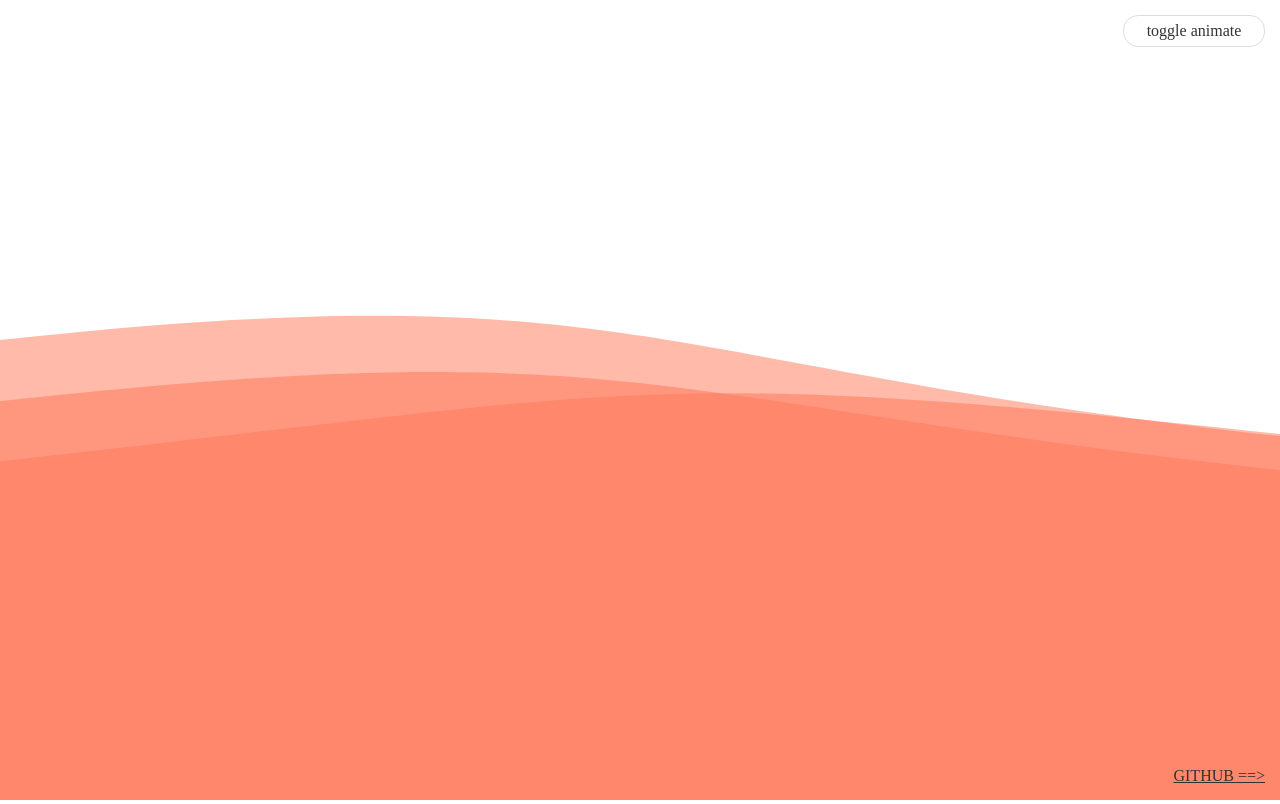
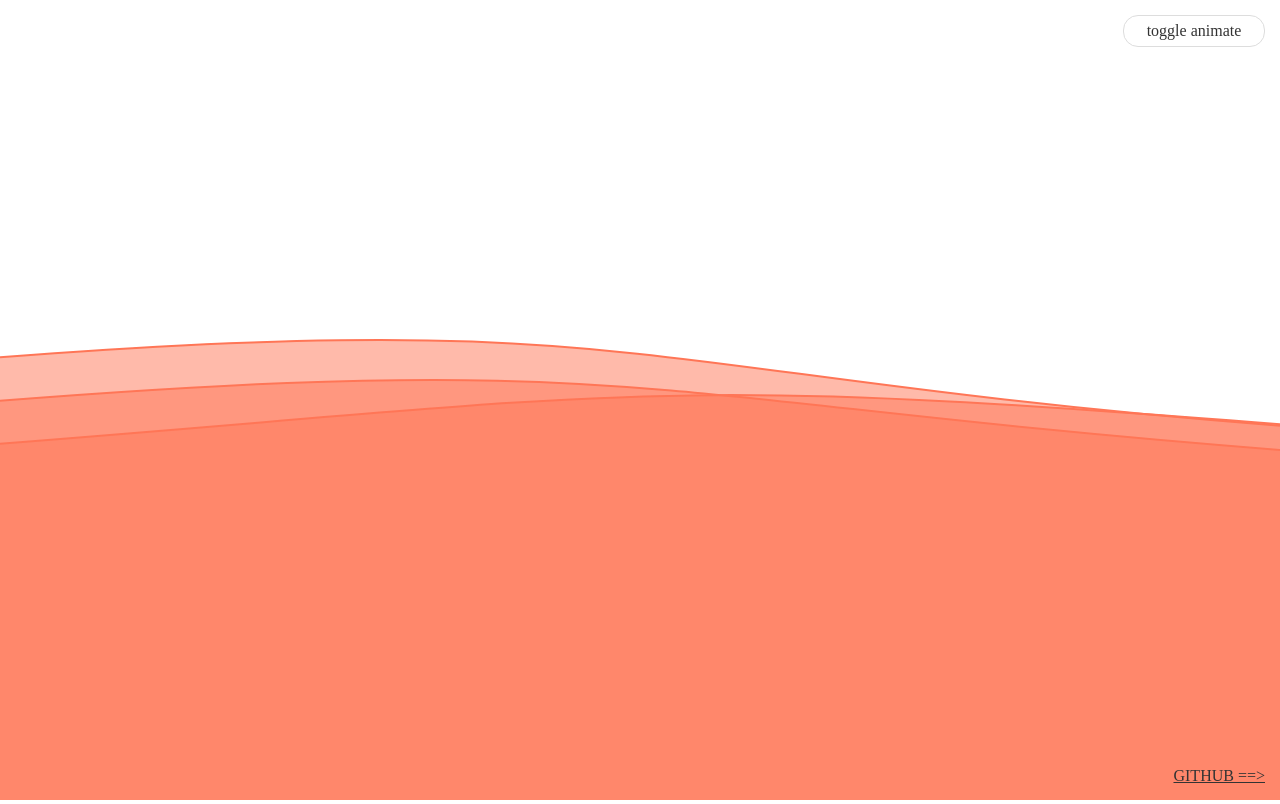
Before and after one commit to QiShaoXuan/wavejs, a website: page index.html in a window 1280 px wide. Drawn offline with Linux system fonts and the light colour scheme.

Commit message:
add border option

```diff
--- a/index.html
+++ b/index.html
@@ -45,7 +45,12 @@
 <a href="https://qishaoxuan.github.io/wavejs/" class="link">GITHUB ==></a>
 <script src="./dist/wave.js"></script>
 <script>
-  var wave = new Wave('body')
+  var wave = new Wave('body',{
+    border:{
+      show:true,
+      width:2,
+    }
+  })
   wave.animate()
 
   const btn = document.querySelector('.btn')
--- a/src/interface.ts
+++ b/src/interface.ts
@@ -3,7 +3,7 @@ export interface Core {
   canvas:HTMLElement
   ctx:CanvasRenderingContext2D
   step: number
-  lines:Array<string>
+  lines: Array<{hex:string,rgba:string}>
   frame: number | null
 
   init: () => void
@@ -17,7 +17,12 @@ export interface Options {
   smooth: number
   velocity: number
   height: number
-  colors: Array<string>
+  colors: Array<{hex:string,rgba:string}>
   opacity:number
+  border:{
+    show:boolean,
+    width:number,
+    color:string
+  }
   position: 'top' | 'bottom'
 }
--- a/src/wave.ts
+++ b/src/wave.ts
@@ -6,18 +6,23 @@ class Wave implements Core {
   canvas: HTMLCanvasElement
   ctx: CanvasRenderingContext2D
   options: Options
-  lines: Array<string>
+  lines: Array<{ hex: string, rgba: string }>
   step: number
   frame: number | null
-  status:'animating'|'pause'
+  status: 'animating' | 'pause'
 
   constructor(container: string, options?: Options) {
     const originOption = {
       number: 3,
-      smooth: 70,
+      smooth: 50,
       velocity: 1,
       height: .5,
-      colors:['#ff7657'],
+      colors: ['#ff7657'],
+      border: {
+        show: false,
+        width: 2,
+        color: ''
+      },
       opacity: .5,
       position: 'bottom',
     }
@@ -54,14 +59,20 @@ class Wave implements Core {
     ctx.clearRect(0, 0, canvas.width, canvas.height);
     this.step += this.options.velocity
 
-    this.lines.forEach((color, index) => {
+    this.lines.forEach((line, index) => {
       const angle = (this.step + index * 180 / this.lines.length) * Math.PI / 180
       const leftHeight = Math.sin(angle) * this.options.smooth
       const rightHeight = Math.cos(angle) * this.options.smooth
 
-      ctx.fillStyle = color
+      ctx.fillStyle = line.rgba
       ctx.beginPath()
       ctx.moveTo(0, canvas.height * this.options.height + leftHeight)
+
+      if (this.options.border.show) {
+        ctx.lineWidth = this.options.border.width
+        ctx.strokeStyle = this.options.border.color ? this.options.border.color : line.hex
+      }
+
       ctx.bezierCurveTo(canvas.width / 2,
         canvas.height * this.options.height + leftHeight - this.options.smooth,
         canvas.width / 2,
@@ -69,6 +80,9 @@ class Wave implements Core {
         canvas.width,
         canvas.height * this.options.height + rightHeight)
 
+      if (this.options.border.show) {
+        ctx.stroke()
+      }
       ctx.lineTo(canvas.width, canvas.height)
       ctx.lineTo(0, canvas.height)
       ctx.lineTo(0, canvas.height * this.options.height + leftHeight)
@@ -96,8 +110,12 @@ class Wave implements Core {
 
   setLines() {
     for (let i = 0; i < this.options.number; i++) {
-      const color = colorRgb(colorHex(this.options.colors[i % this.options.colors.length]), this.options.opacity)
-      this.lines.push(color)
+      const color = this.options.colors[i % this.options.colors.length]
+      const line = {
+        hex: colorHex((<any>color)),
+        rgba: colorRgb((<any>color), this.options.opacity)
+      }
+      this.lines.push(line)
     }
   }
 }
```
Also changed, not shown: dist/wave.js, 1 other file.
